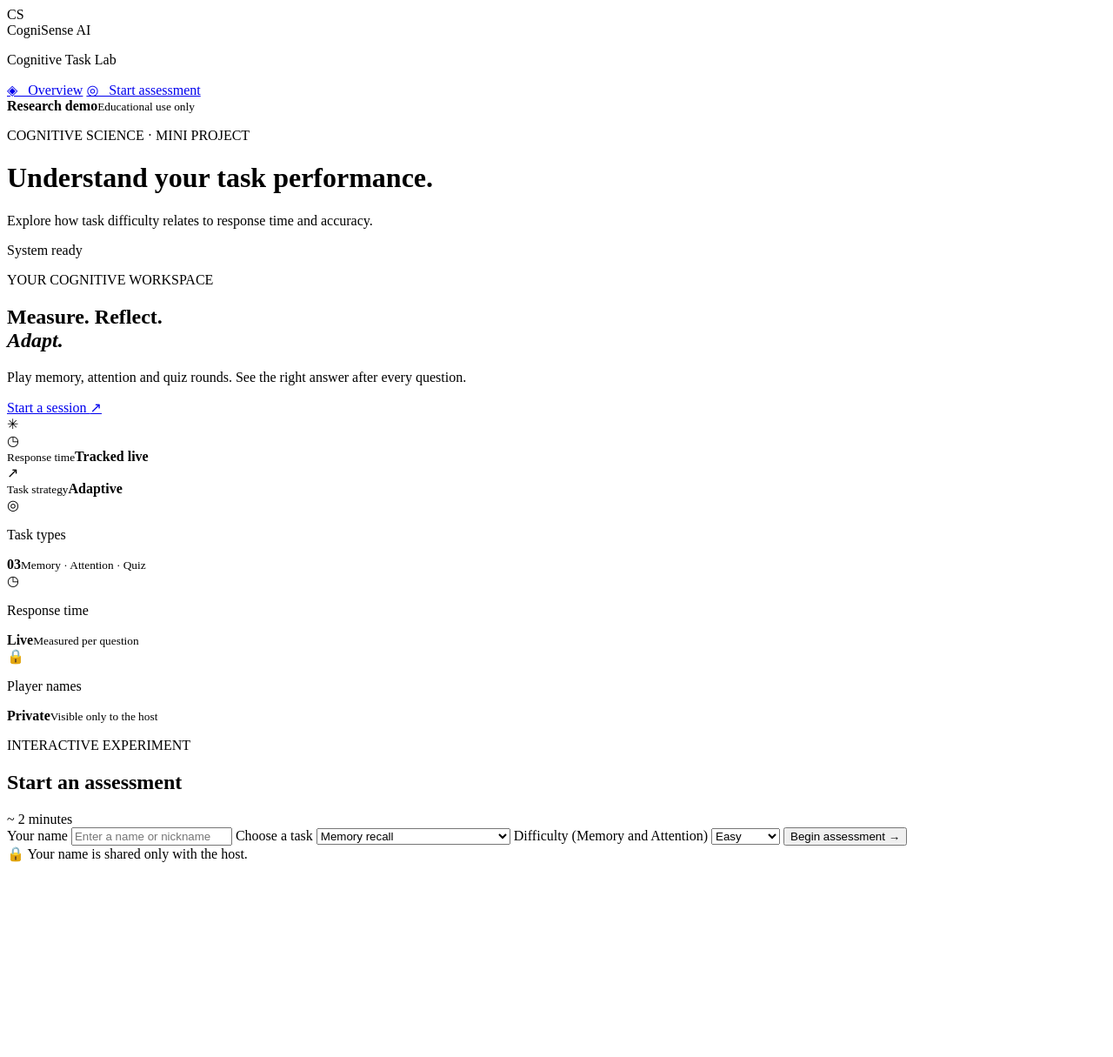
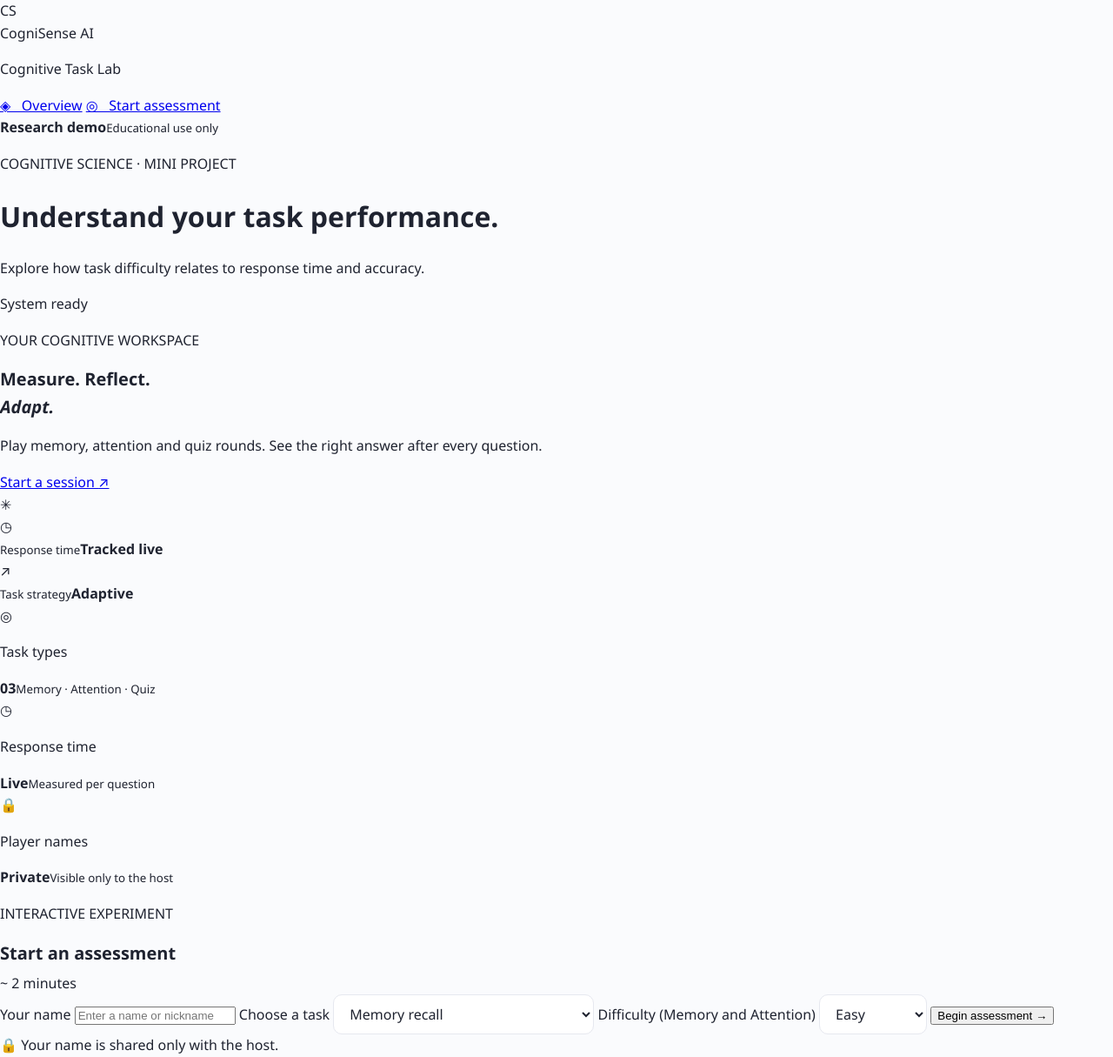
Before and after one commit to AnuDharshiniBaskar/CogniSense-AI., a Flask app: page / in a window 1280 px wide. Shown: the whole page at 87% size. Before the commit the page ends 991 px from the top, so only its background shows below. Run offline with Flask 3, Linux system fonts and the light colour scheme.

Commit message:
Refactor CSS with new variables and styles

```diff
--- a/static/style.css
+++ b/static/style.css
@@ -1,10 +1,139 @@
-/* ---- Quiz / answer reveal additions ---- */
-.option-btn:disabled{cursor:default}
-.option-btn.correct{background:#dff7ee;border-color:#36be91;color:#17684c}
-.option-btn.wrong{background:#ffe3e3;border-color:#e5484d;color:#9b1c1c}
-.timer-wrap{height:8px;background:var(--line);border-radius:99px;overflow:hidden;margin:14px 0 6px}
-.timer-bar{height:100%;width:100%;background:var(--purple);transition:width .1s linear}
-.host-main{max-width:980px;margin:0 auto}
-#gate{display:grid;gap:10px;max-width:360px}
-#gate input{padding:12px;border:1px solid var(--line);border-radius:11px;font:inherit}
-#board[hidden],#gate[hidden]{display:none}
+
+  :root {
+    --ink: #1f2330;
+    --muted: #6b7080;
+    --line: #e6e8ef;
+    --bg: #fafbfd;
+    --card: #ffffff;
+    --accent: #5b4fe0;
+    --accent-soft: #eeecfd;
+    --good: #1f9d6b;
+    --good-soft: #e3f7ef;
+    --bad: #d6453d;
+    --bad-soft: #fdeceb;
+  }
+  * { box-sizing: border-box; }
+  html { scroll-behavior: smooth; }
+  body {
+    margin: 0;
+    font-family: "Segoe UI", system-ui, -apple-system, Roboto, sans-serif;
+    background: var(--bg);
+    color: var(--ink);
+    line-height: 1.6;
+  }
+  .wrap { max-width: 760px; margin: 0 auto; padding: 0 20px; }
+
+  header.site {
+    padding: 22px 0;
+    border-bottom: 1px solid var(--line);
+    background: var(--card);
+  }
+  .brand { font-weight: 700; font-size: 18px; letter-spacing: -0.3px; }
+  .brand span { color: var(--accent); }
+
+  .hero { padding: 64px 0 36px; text-align: center; }
+  .hero h1 { font-size: 40px; line-height: 1.15; margin: 0 0 14px; letter-spacing: -0.8px; }
+  .hero p { color: var(--muted); font-size: 17px; margin: 0 auto; max-width: 560px; }
+
+  section.card {
+    background: var(--card);
+    border: 1px solid var(--line);
+    border-radius: 16px;
+    padding: 28px;
+    margin-bottom: 24px;
+    box-shadow: 0 1px 2px rgba(20,25,40,0.04);
+  }
+  h2 { font-size: 20px; margin: 0 0 6px; }
+  .muted { color: var(--muted); font-size: 15px; margin: 0 0 18px; }
+
+  .tasks { display: grid; grid-template-columns: repeat(3, 1fr); gap: 10px; margin-bottom: 18px; }
+  .task-btn {
+    border: 1px solid var(--line);
+    background: var(--card);
+    border-radius: 12px;
+    padding: 14px 12px;
+    cursor: pointer;
+    text-align: left;
+    font: inherit;
+    color: var(--ink);
+  }
+  .task-btn strong { display: block; font-size: 15px; }
+  .task-btn small { color: var(--muted); font-size: 13px; }
+  .task-btn.active { border-color: var(--accent); background: var(--accent-soft); }
+
+  .controls { display: flex; gap: 10px; align-items: center; flex-wrap: wrap; }
+  select, .primary, .secondary {
+    font: inherit;
+    border-radius: 10px;
+    padding: 10px 14px;
+    border: 1px solid var(--line);
+    background: var(--card);
+    color: var(--ink);
+  }
+  .primary {
+    background: var(--accent);
+    border-color: var(--accent);
+    color: #fff;
+    font-weight: 600;
+    cursor: pointer;
+  }
+  .primary:hover { filter: brightness(1.06); }
+  .secondary { cursor: pointer; }
+
+  .stage { min-height: 260px; margin-top: 22px; border-top: 1px solid var(--line); padding-top: 22px; }
+  .progress-text { color: var(--muted); font-size: 13px; letter-spacing: 0.4px; text-transform: uppercase; }
+  .question { font-size: 19px; font-weight: 600; margin: 8px 0 14px; }
+  .sequence {
+    font-size: 36px; font-weight: 700; letter-spacing: 6px;
+    text-align: center; padding: 22px 0; font-variant-numeric: tabular-nums;
+  }
+  .hint { color: var(--muted); font-size: 14px; text-align: center; margin: 0 0 8px; }
+  .timer { height: 6px; background: var(--line); border-radius: 99px; overflow: hidden; margin: 12px 0 4px; }
+  .timer-bar { height: 100%; width: 100%; background: var(--accent); transition: width 0.1s linear; }
+
+  .options { display: grid; grid-template-columns: 1fr 1fr; gap: 10px; margin-top: 14px; }
+  .option {
+    font: inherit;
+    text-align: left;
+    padding: 14px 16px;
+    border-radius: 12px;
+    border: 1px solid var(--line);
+    background: var(--card);
+    color: var(--ink);
+    cursor: pointer;
+    font-size: 15px;
+  }
+  .option:hover:not(:disabled) { border-color: var(--accent); }
+  .option:disabled { cursor: default; }
+  .option.correct { background: var(--good-soft); border-color: var(--good); color: #135e41; font-weight: 600; }
+  .option.wrong { background: var(--bad-soft); border-color: var(--bad); color: #8f2a24; }
+  .option.ink { font-weight: 700; }
+
+  .feedback { min-height: 26px; margin-top: 16px; font-weight: 600; font-size: 15px; }
+  .feedback.good { color: var(--good); }
+  .feedback.bad { color: var(--bad); }
+
+  .result { text-align: center; padding: 20px 0; }
+  .result .score { font-size: 56px; font-weight: 700; color: var(--accent); margin: 0; }
+  .result p { color: var(--muted); margin: 6px 0 18px; }
+  .stats { display: flex; justify-content: center; gap: 28px; margin: 14px 0 22px; flex-wrap: wrap; }
+  .stats div { font-size: 14px; color: var(--muted); }
+  .stats strong { display: block; font-size: 22px; color: var(--ink); }
+
+  .idle { text-align: center; color: var(--muted); padding: 40px 0; }
+
+  .about ul { padding-left: 20px; margin: 0; color: var(--muted); }
+  .about li { margin-bottom: 6px; }
+
+  footer { text-align: center; color: var(--muted); font-size: 13px; padding: 24px 0 40px; }
+
+  @media (max-width: 600px) {
+    .hero h1 { font-size: 30px; }
+    .tasks { grid-template-columns: 1fr; }
+    .options { grid-template-columns: 1fr; }
+    .sequence { font-size: 26px; letter-spacing: 3px; }
+  }
+
+.field { display: grid; gap: 6px; margin-bottom: 14px; font-size: 14px; color: var(--muted); }
+.field input { font: inherit; padding: 10px 14px; border: 1px solid var(--line); border-radius: 10px; color: var(--ink); background: var(--card); }
+.field small { font-size: 12px; }
```
